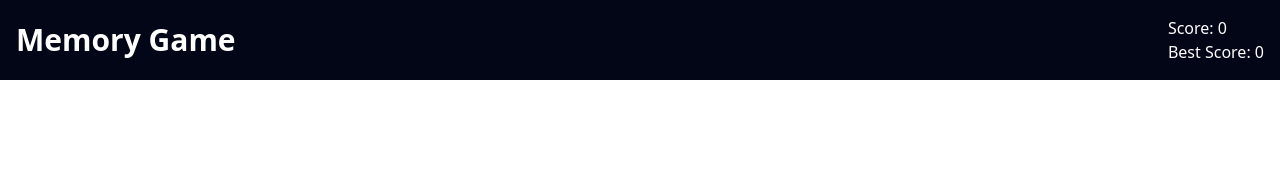
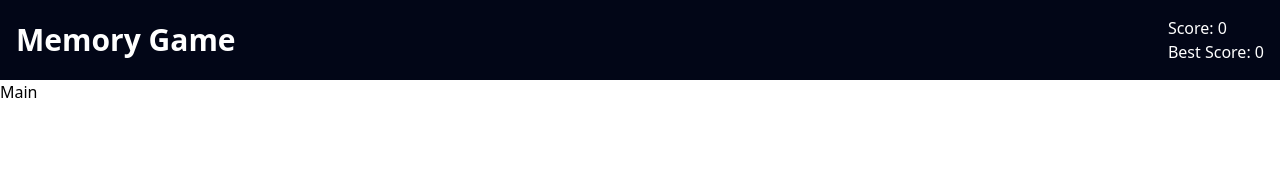
Before and after one commit to Asonance11/Memory-game, a React (Vite) app: page / in a window 1280 px wide. Shown: the top 170 px of the page. Built offline with nearby package versions, Linux system fonts and the light colour scheme.

Commit message:
Main component creation

```diff
--- a/src/App.jsx
+++ b/src/App.jsx
@@ -1,4 +1,5 @@
 import React, { useState } from 'react';
+import Main from './components/Main';
 import Nav from './components/Nav';
 
 const App = () => {
@@ -9,7 +10,7 @@ const App = () => {
 		setScore(score + 1);
 	};
 
-	const incremetHighScore = () => {
+	const incrementHighScore = () => {
 		if (score > highScore) {
 			setHighScore(score + 1);
 		}
@@ -22,6 +23,11 @@ const App = () => {
 	return (
 		<div>
 			<Nav score={score} highScore={highScore} />
+			<Main
+				incrementScore={incrementScore}
+				incrementHighScore={incrementHighScore}
+				clearScore={clearScore}
+			/>
 		</div>
 	);
 };
--- /dev/null
+++ b/src/components/Main.jsx
@@ -0,0 +1,7 @@
+import React from 'react';
+
+const Main = ({ incrementScore, incrementHighScore, clearScore }) => {
+	return <div>Main</div>;
+};
+
+export default Main;
```
